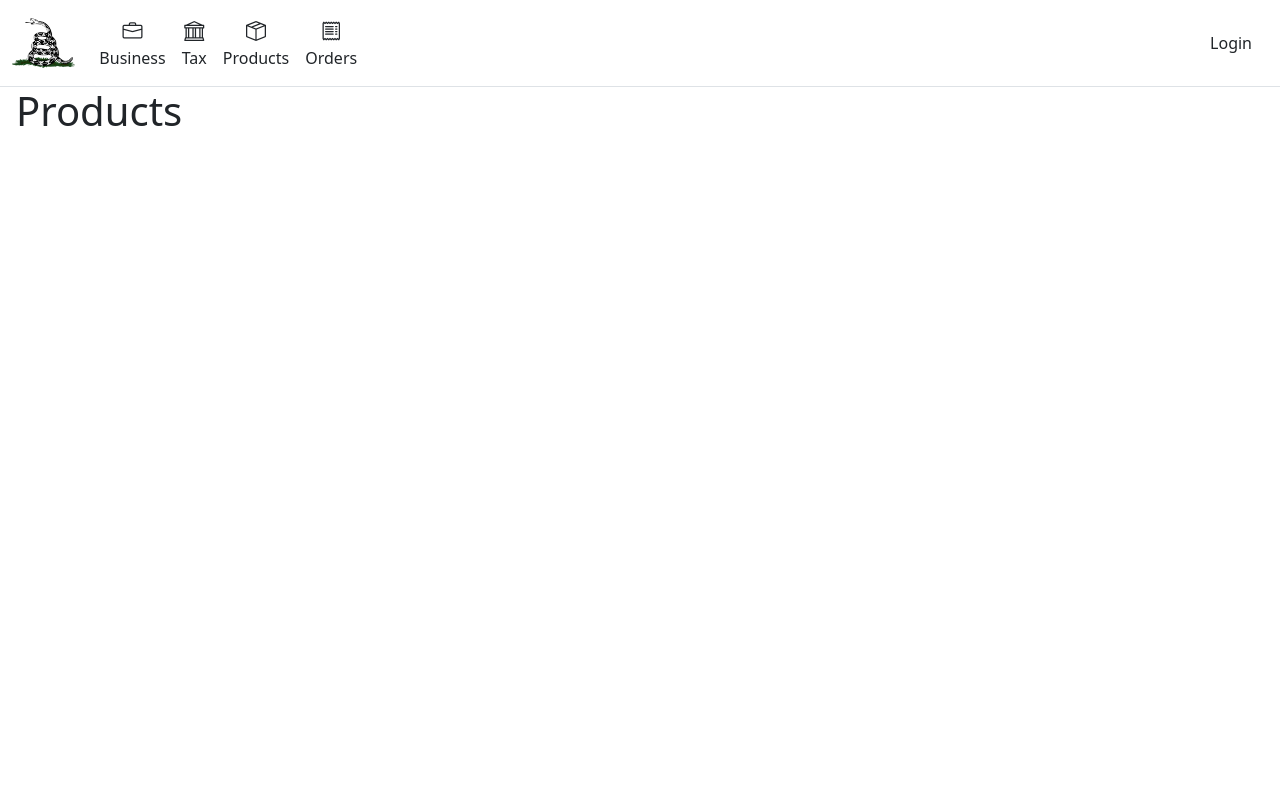
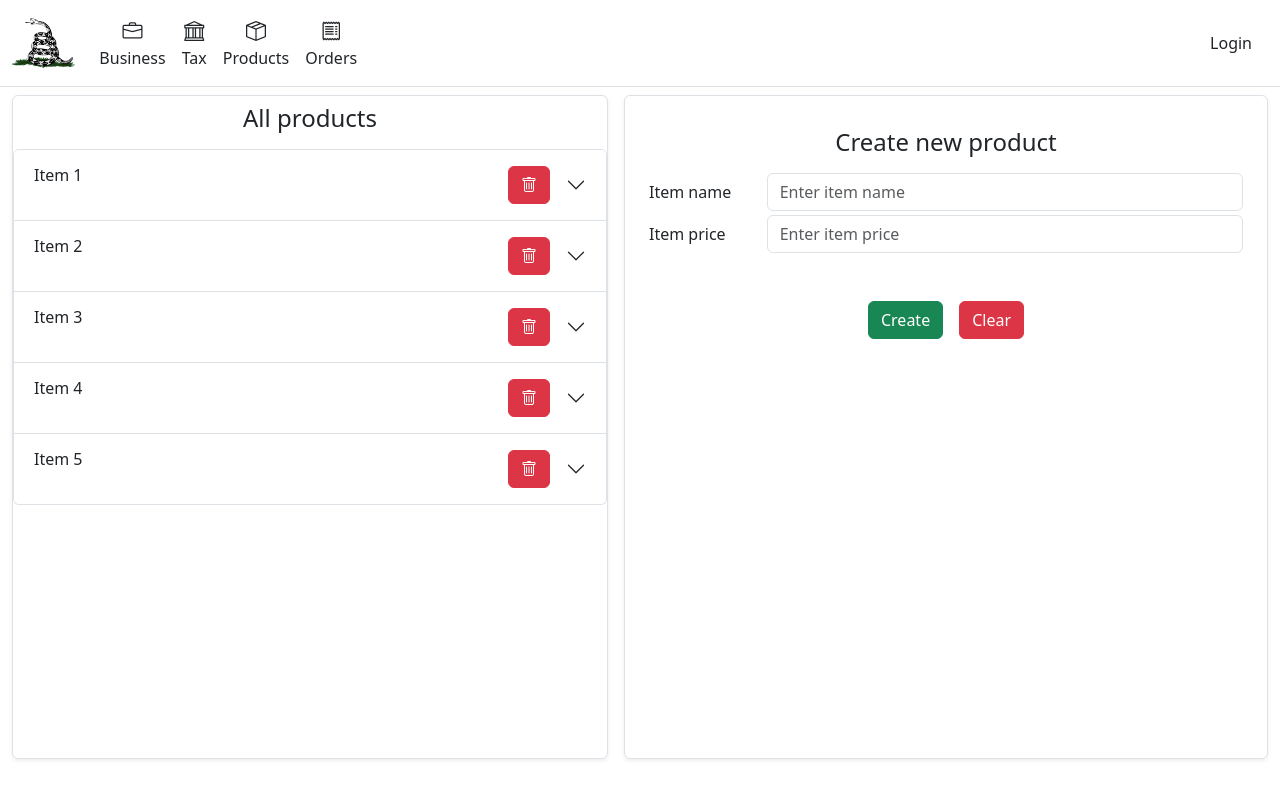
Before and after one commit to adaspera/PoS_Placeholder, a React (Vite) app in the folder pos_placeholder.client/: page /products in a window 1280 px wide. Built offline with nearby package versions, Linux system fonts and the light colour scheme.

Commit message:
started Products window

```diff
--- a/pos_placeholder.client/package.json
+++ b/pos_placeholder.client/package.json
@@ -10,6 +10,7 @@
     "preview": "vite preview"
   },
   "dependencies": {
+    "axios": "^1.7.7",
     "bootstrap": "^5.3.3",
     "bootstrap-icons": "^1.11.3",
     "react": "^18.3.1",
--- /dev/null
+++ b/pos_placeholder.client/src/api/orderApi.jsx
@@ -0,0 +1,23 @@
+
+export const getOrder = (id) => {
+    //const OrderDTO = fetch("https://",{method: "GET"})
+    //    .then((response) => response.json())
+    const OrderDTO = null;
+
+    return OrderDTO;
+}
+
+export const createOrder = () => {
+    //const OrderDTO = fetch("https://",{method: "GET"})
+    //    .then((response) => response.json())
+    const OrderDTO = {
+        products: [
+            { id: 1, fullName: "Item 1", price: 10.99, quantity: 2 },
+            { id: 2, fullName: "Item 2", price: 15.49, quantity: 1 },
+            { id: 3, fullName: "Item 3", price: 7.99, quantity: 3 },
+            { id: 4, fullName: "Item 4", price: 12.99, quantity: 1 },
+            { id: 5, fullName: "Item 5", price: 4.99, quantity: 5 }
+        ]
+    };
+    return OrderDTO;
+}
--- /dev/null
+++ b/pos_placeholder.client/src/api/productApi.jsx
@@ -0,0 +1,39 @@
+
+
+export const getProductVariations = (productId) => {
+    const variationsDTO = [
+        {
+            id: 0,
+            name: "Variation A",
+            price: 10,
+            inventoryQuantity: 20,
+            productId: productId,
+            picture: "imageA.png",
+            discountId: null
+        },
+        {
+            id: 1,
+            name: "Variation B",
+            price: 12,
+            inventoryQuantity: 15,
+            productId: productId,
+            picture: "imageB.png",
+            discountId: 1
+        }
+    ];
+
+    return variationsDTO;
+};
+
+export const getProducts = () => {
+    // const ProductsDTO = fetch();
+    const productsDTO = [
+        { id: 1, name: "Item 1", itemGroup: "Group1" },
+        { id: 2, name: "Item 2", itemGroup: "Group1" },
+        { id: 3, name: "Item 3", itemGroup: "Group2" },
+        { id: 4, name: "Item 4", itemGroup: "Group2" },
+        { id: 5, name: "Item 5", itemGroup: "Group2" }
+    ];
+
+    return productsDTO;
+}
--- a/pos_placeholder.client/src/components/Home.jsx
+++ b/pos_placeholder.client/src/components/Home.jsx
@@ -1,5 +1,7 @@
 import {Button, Col, Modal, ModalBody, ModalFooter, Row} from "reactstrap";
 import { useEffect, useState } from "react";
+import {getProducts, getProductVariations} from "@/api/productApi.jsx";
+import {createOrder} from "@/api/orderApi.jsx";
 
 const Home = () => {
     const [totalPrice, setTotalPrice] = useState("0");
@@ -11,68 +13,6 @@ const Home = () => {
     const [variations, setVariations] = useState([]);
 
 
-    const getProductVariations = (productId) => {
-        const variationsDTO = [
-            {
-                id: 0,
-                name: "Variation A",
-                price: 10,
-                inventoryQuantity: 20,
-                productId: productId,
-                picture: "imageA.png",
-                discountId: null
-            },
-            {
-                id: 1,
-                name: "Variation B",
-                price: 12,
-                inventoryQuantity: 15,
-                productId: productId,
-                picture: "imageB.png",
-                discountId: 1
-            }
-        ];
-
-        setVariations(variationsDTO);
-    };
-
-    const getOrder = (id) => {
-        //const OrderDTO = fetch("https://",{method: "GET"})
-        //    .then((response) => response.json())
-        const OrderDTO = order;
-
-        return OrderDTO;
-    }
-
-    const createOrder = () => {
-        //const OrderDTO = fetch("https://",{method: "GET"})
-        //    .then((response) => response.json())
-        const OrderDTO = {
-            products: [
-                { id: 1, fullName: "Item 1", price: 10.99, quantity: 2 },
-                { id: 2, fullName: "Item 2", price: 15.49, quantity: 1 },
-                { id: 3, fullName: "Item 3", price: 7.99, quantity: 3 },
-                { id: 4, fullName: "Item 4", price: 12.99, quantity: 1 },
-                { id: 5, fullName: "Item 5", price: 4.99, quantity: 5 }
-            ]
-        };
-        return OrderDTO;
-    }
-
-    const getProducts = () => {
-        // const ProductsDTO = fetch();
-        const productsDTO = [
-            { id: 1, name: "Item 1", itemGroup: "Group1" },
-            { id: 2, name: "Item 2", itemGroup: "Group1" },
-            { id: 3, name: "Item 3", itemGroup: "Group2" },
-            { id: 4, name: "Item 4", itemGroup: "Group2" },
-            { id: 5, name: "Item 5", itemGroup: "Group2" }
-        ];
-
-        return productsDTO;
-    }
-
-
     const removeItemFromCart = (id) => {
         const updatedProductsInCart = order.products.filter((item) => item.id !== id);
 
@@ -81,7 +21,7 @@ const Home = () => {
 
     const handleProductClick = (product) => {
         setSelectedProduct(product);
-        getProductVariations(product.id);
+        setVariations(getProductVariations(product.id));
     };
 
     useEffect( () => {
--- a/pos_placeholder.client/src/components/Products.jsx
+++ b/pos_placeholder.client/src/components/Products.jsx
@@ -1,7 +1,102 @@
+import {useEffect, useState} from "react";
+import {getProducts, getProductVariations} from "@/api/productApi.jsx";
+import {Accordion, AccordionBody, AccordionHeader, AccordionItem, Button, Col, Input, Label, Row} from "reactstrap";
+
 const Products = () => {
+
+    const [products, setProducts] = useState([]);
+    const [variations, setVariations] = useState([]);
+
+    useEffect( () => {
+        setProducts(getProducts());
+    },[]);
+
+
+    const [open, setOpen] = useState(null);
+
+    const toggleAccordion = (id) => {
+        if (open === id) {
+            setOpen(null);
+            setVariations([])
+        } else {
+            setOpen(id);
+            setVariations(getProductVariations(id));
+        }
+    };
+
+    const removeProduct = (id) => {
+        setProducts(products.filter(product => product.id !== id));
+    }
+
+    const removeVariant = (id) => {
+        setVariations(variations.filter(variation => variation.id !== id));
+    }
+
     return (
-        <h1>Products</h1>
-    )
+        <Row style={{ height: "85vh" }}>
+            <Col className="border rounded shadow-sm m-2 p-0 d-flex flex-column">
+                <h4 className="p-2 d-flex justify-content-center">All products</h4>
+                <Accordion open={open} toggle={toggleAccordion}>
+                    {products.map((item) => (
+                        <AccordionItem key={item.id}>
+                            <AccordionHeader targetId={item.id.toString()}>
+                                <div className="d-flex justify-content-between w-100 me-3">
+                                    {item.name}
+                                    <Button color="danger" onClick={() => removeProduct(item.id)} className="ms-auto">
+                                        <i className="bi-trash"></i>
+                                    </Button>
+                                </div>
+                            </AccordionHeader>
+                            <AccordionBody accordionId={item.id.toString()}>
+                                {variations ? (
+                                    variations.map((variation) => (
+                                        <Row key={variation.id} className="mb-2 align-items-center">
+                                            <Col xs="auto">
+                                                <img
+                                                    src={variation.picture}
+                                                    alt={variation.name}
+                                                    style={{ width: "50px" }}
+                                                />
+                                            </Col>
+                                            <Col>
+                                                <span>{variation.name} - ${variation.price} | Stock: {variation.inventoryQuantity}</span>
+                                            </Col>
+                                            <Col xs="auto">
+                                                <Button color="danger" onClick={() => removeVariant(variation.id)}>
+                                                    <i className="bi-trash"></i>
+                                                </Button>
+                                            </Col>
+                                        </Row>
+                                    ))
+                                ) : (
+                                    <p>Loading variations...</p>
+                                )}
+                            </AccordionBody>
+                        </AccordionItem>
+                    ))}
+                </Accordion>
+            </Col>
+            <Col className="border rounded shadow-sm m-2 p-4">
+                <h4 className="p-2 d-flex justify-content-center">Create new product</h4>
+                <div className="d-flex justify-content-center mb-1">
+                    <Label className="w-25 d-flex flex-column justify-content-center p-0 m-0">Item name</Label>
+                    <Input placeholder="Enter item name"></Input>
+                </div>
+                <div className="d-flex justify-content-center mb-1">
+                    <Label className="w-25 d-flex flex-column justify-content-center p-0 m-0">Item price</Label>
+                    <Input placeholder="Enter item price"></Input>
+                </div>
+                <div className="d-flex justify-content-center mt-5">
+                    <Button color="success" className="me-3">
+                        Create
+                    </Button>
+                    <Button color="danger">
+                        Clear
+                    </Button>
+                </div>
+            </Col>
+        </Row>
+    );
 }
 
 export default Products;
```
Also changed, not shown: 1 other file (tests, documents, lock files or other folders).
